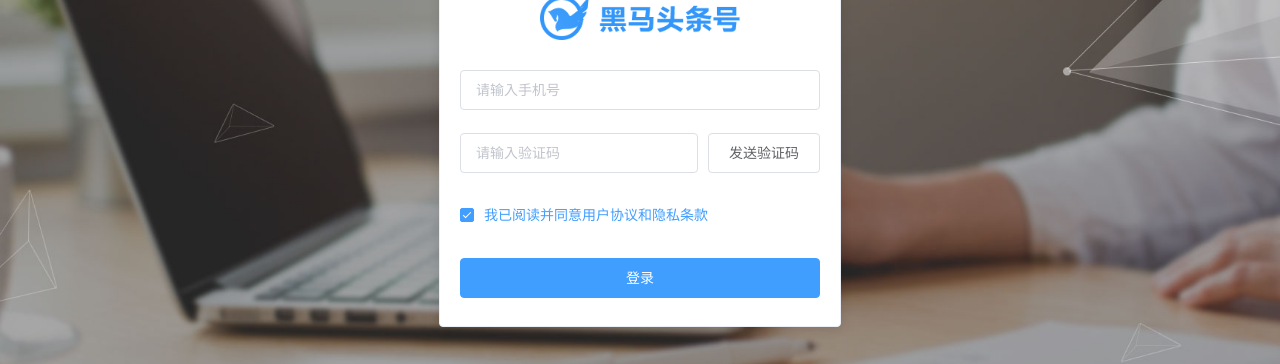
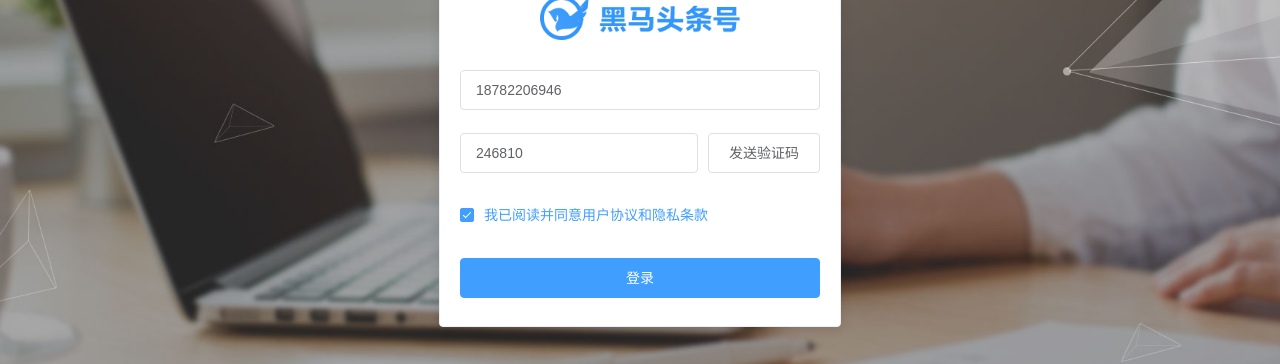
Before and after one commit to Gdragon-mylove/v-heima-headline, a Vue app: page /#/login in a window 1280 px wide. Shown: the part 249-613 px from the top of the page. Built offline with nearby package versions, Linux system fonts and the light colour scheme.

Commit message:
整个表单的校验和登录跳转

```diff
--- a/package.json
+++ b/package.json
@@ -8,6 +8,7 @@
     "lint": "vue-cli-service lint"
   },
   "dependencies": {
+    "axios": "^0.19.0",
     "core-js": "^2.6.5",
     "element-ui": "^2.11.1",
     "vue": "^2.6.10",
--- a/src/main.js
+++ b/src/main.js
@@ -8,6 +8,10 @@
 // 目录的默认索引文件，也就是index文件，.js .vue .json 优先级按照现在的顺序
 import router from '@/router/index.js'
 
+// 简单配置axios
+import axios from 'axios'
+Vue.prototype.$http = axios
+
 Vue.use(Elementui)
 
 Vue.config.productionTip = false
--- a/src/views/login/index.vue
+++ b/src/views/login/index.vue
@@ -4,20 +4,21 @@
         <el-card class="mycard">
             <!-- logo标志 -->
             <img src="../../assets/images/logo_index.png" alt="">
-            <!-- 表单部分 -->
-            <el-form :model="loginForm">
-                <el-form-item>
-                    <el-input v-model="loginForm.mobile" placeholder="请输入手机号"></el-input>
+            <!-- 表单部分 rules绑定添加校验属性-->
+            <el-form :model="loginForms" :rules="loginRules" ref="loginForm" status-icon>
+                <!-- prop属性为element-ui组件里的固定属性 -->
+                <el-form-item prop="mobile">
+                    <el-input v-model="loginForms.mobile" placeholder="请输入手机号"></el-input>
                 </el-form-item>
-                <el-form-item>
-                    <el-input v-model="loginForm.code" placeholder="请输入验证码" style="width:238px;margin-right:10px;"></el-input>
+                <el-form-item prop="code">
+                    <el-input v-model="loginForms.code" placeholder="请输入验证码" style="width:238px;margin-right:10px;"></el-input>
                     <el-button>发送验证码</el-button>
                 </el-form-item>
                 <el-form-item>
                     <el-checkbox :value="true">我已阅读并同意用户协议和隐私条款</el-checkbox>
                 </el-form-item>
                 <el-form-item>
-                    <el-button type="primary" style="width:100%">登录</el-button>
+                    <el-button type="primary" style="width:100%" @click="login()">登录</el-button>
                 </el-form-item>
             </el-form>
         </el-card>
@@ -27,13 +28,54 @@
 <script>
 export default {
   data () {
+    // 自定义校验规则，通过element-ui组件先定义一个校验函数
+    const checkMobile = (rule, value, callback) => {
+      if (!/^1[3-9]\d{9}$/.test(value)) {
+        return callback(new Error('手机格式不对'))
+      }
+      callback()
+    }
     return {
       // 返回表单的数据对象
-      loginForm: {
+      loginForms: {
         // 字段应该参考接口文档
-        mobile: '', // 手机号
-        code: ''// 验证码
+        mobile: '18782206946', // 手机号
+        code: '246810'// 验证码
+      },
+      loginRules: {
+        // 返回表单rules属性绑定的数据
+        mobile: [
+          { required: true, message: '请输入手机号', trigger: 'blur' },
+          // 调用自定义校验函数
+          { validator: checkMobile, trigger: 'change' }
+        ],
+        code: [
+          { required: true, message: '请输入验证码', trigger: 'blur' },
+          { len: 6, message: '请输入6位数字', trigger: 'blur' }
+        ]
       }
+    }
+  },
+  // 对整个表单进行校验
+  // 1. 给表单组件加ref属性   ref="loginForm"
+  // 2. 获取组件实例（dom对象）
+  // 3. 调用校验函数
+  methods: {
+    login () {
+      this.$refs.loginForm.validate((valid) => {
+        if (valid) {
+        //   console.log(this.loginForms)
+
+          this.$http.post('http://ttapi.research.itcast.cn/mp/v1_0/authorizations', this.loginForms)
+            .then(res => {
+              // 登录成功就挑战到路由为'/'页面中
+              this.$router.push('/')
+            })
+            .catch(() => {
+              this.$message.error('错了哦，这是一条错误消息')
+            })
+        }
+      })
     }
   }
 }
```
Also changed, not shown: 1 other file (tests, documents, lock files or other folders).
